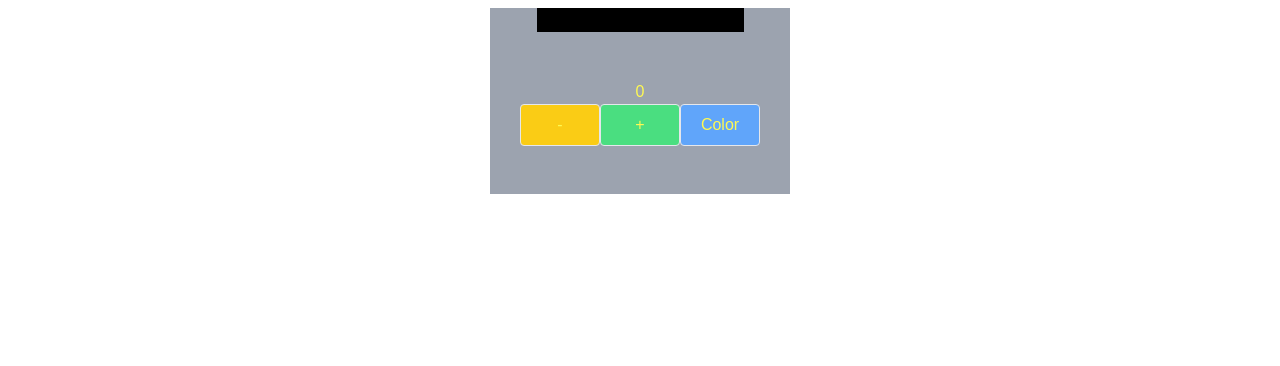
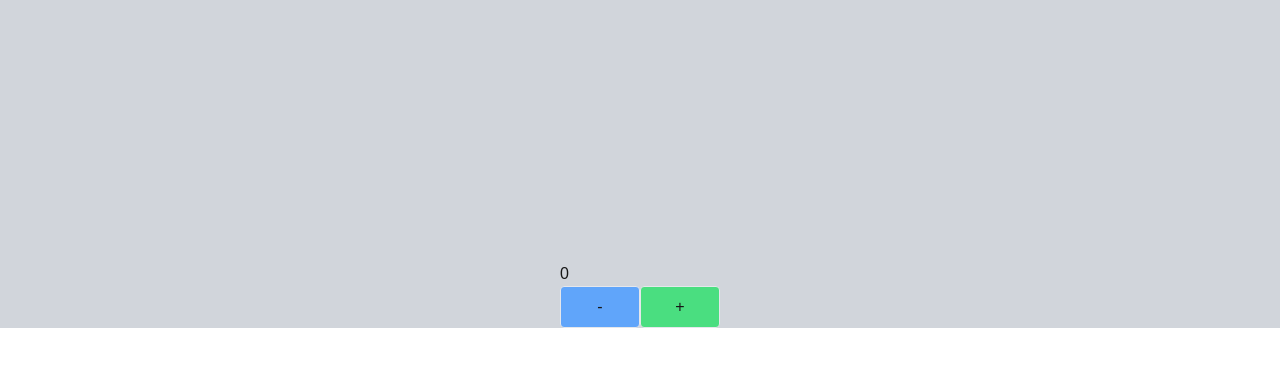
Before and after one commit to Yinkusadel/use-axios-, a Next.js app: page / in a window 1280 px wide. Shown: the top 366 px of the page. Built offline with nearby package versions, Linux system fonts and the light colour scheme.

Commit message:
add uselayouteffect

```diff
--- /dev/null
+++ b/src/app/components/uselayouteffect.tsx
@@ -0,0 +1,30 @@
+"use client";
+import { useEffect, useRef, useState } from 'react';
+
+export default function UseLayoutEffectComponent() {
+  const [number, setNumber] = useState(0);
+  const [sectionStyle, setSectionStyle] = useState({});
+  const sectionRef = useRef<HTMLElement | null>(null); // Specify the type here
+
+  // Change to useLayoutEffect to see the difference you will need to import it
+  useEffect(() => {
+    const random = Math.floor(Math.random() * 500);
+
+    /* loop is just to make the changes in this example slow enough to be observable */
+    for (let i = 0; i <= 100000000; i++) {
+      if (i === 100000000) setSectionStyle({ paddingTop: `${random}px` });
+    }
+  }, [number]);
+
+  return (
+    <main className="bg-gray-300 flex justify-center items-center">
+      <section ref={sectionRef} style={sectionStyle}>
+        <p>{number}</p>
+        <div className='flex'>
+          <button className="bg-blue-400 border rounded p-2 w-20" onClick={() => setNumber(prev => prev - 1)}>-</button>
+          <button className="bg-green-400 border rounded p-2 w-20" onClick={() => setNumber(prev => prev + 1)}>+</button>
+        </div>
+      </section>
+    </main>
+  );
+}
--- a/src/app/page.tsx
+++ b/src/app/page.tsx
@@ -2,8 +2,9 @@
 // import UseCallBackComponent from "./components/usecallback";
 // import UseMemoComponent from "./components/usememo";
 // import UseRefComponent from "./components/useref";
+// import UseReducerComponent from "./components/usereducer";
 
-import UseReducerComponent from "./components/usereducer";
+import UseLayoutEffectComponent from "./components/uselayouteffect";
 
 
 function App() {
@@ -13,7 +14,8 @@ function App() {
       {/* <UseCallBackComponent /> */}
       {/* <UseMemoComponent /> */}
       {/* <UseRefComponent /> */}
-      <UseReducerComponent />
+      {/* <UseReducerComponent /> */}
+      <UseLayoutEffectComponent />
     </main>
   );
 }
```
